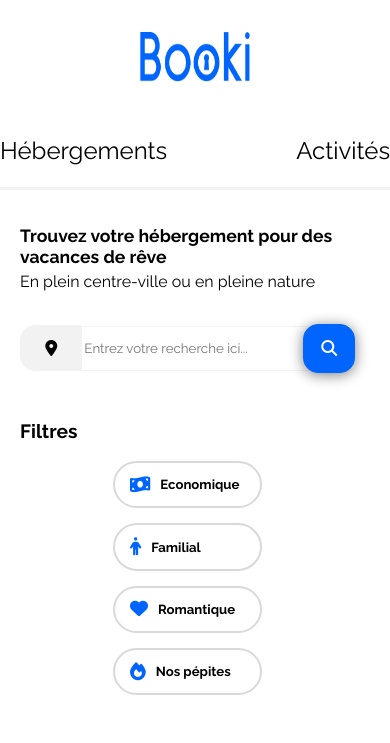
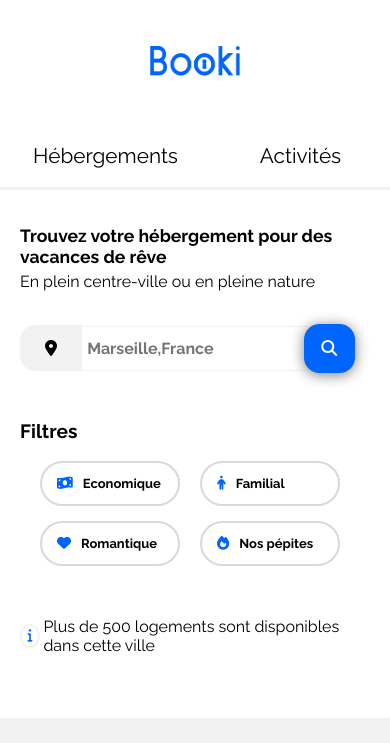
Before and after one commit to StephDev-tech/booki-starter-code-master, a plain HTML site: page index.html in a window 390 px wide. Shown: the top 743 px of the page. Drawn offline with Linux system fonts and the light colour scheme.

Commit message:
correction sur la version mobile

```diff
--- a/css/style.css
+++ b/css/style.css
@@ -84,7 +84,9 @@ a {
 
 .nav{
     height: 100%;
+    width: 50%;
     border-top: #0065fc00 solid 2px;
+    text-align: center;
     line-height: 3em;
 }
 
@@ -112,7 +114,7 @@ a {
 
 .icon-localisation{
     display: block;
-    width: 50px;
+    width: 40px;
     height: 44px;
     border-top-left-radius: 15px ;
     border-bottom-left-radius: 15px;
@@ -131,7 +133,9 @@ a {
 .input-recherche{
     height: 45px;
     width: 160px;
-    padding: 2px;
+    padding-left: 5px;
+    font-size: medium;
+    font-weight: bold;
     box-sizing: border-box;
     border-left: none;
     border-right: none;
@@ -141,7 +145,7 @@ a {
 
 .bouton-rechercher{
     height: 44px;
-    width: 150px;
+    width: 130px;
     font-family: 'Raleway', sans-serif;
     font-weight: bolder;
     font-size: 1em;
@@ -174,9 +178,16 @@ a {
     align-items: center;
 }
 
+.texte-filtre{
+    display: flex;
+    align-items: center;
+}
+
 .div-bouton-filtre{
     display: flex;
     flex-direction: row;
+    padding-top: 15px;
+    box-sizing: border-box;
 }
 
 .bouton-filtre{
@@ -442,6 +453,10 @@ a {
         align-items: flex-start;
     }
 
+    .div-bouton-filtre{
+        padding-top: 0;
+    }
+
     .hebergements-and-populaires {
         flex-direction: column;
     }
@@ -479,7 +494,7 @@ a {
 
     .card-activites-marseille{
         width: 22%;
-        max-height: 300px;
+        max-height: 290px;
         display: flex;
         flex-direction: column;
         justify-content: space-between;
@@ -515,7 +530,6 @@ a {
         justify-content: space-around;
         width: 100%;
         height: 190px;
-
     }
 
     .div-logo{
@@ -524,17 +538,22 @@ a {
     }
 
     .logo{
-        height: 50px;
-        width: 110px;
+        height: 30px;
+        width: 90px;
     }
 
     .navigation{
         width: 100%;
-        border-bottom: var(--main-bg-color) solid 3px;
     }
 
     .nav{
-        font-size: 1.5em;
+        padding-left: 16px;
+        box-sizing: border-box;
+        border-bottom: var(--main-bg-color) solid 3px;
+        width: 50%;
+        height: 100%;
+        text-align: center;
+        font-size: 1.3em;
     }
 
     .nav:hover{
@@ -587,24 +606,23 @@ a {
     }
 
     .div-bouton-filtre{
-        width: 90%;
+        width: 100%;
         display: flex;
         flex-wrap: wrap;
-        justify-content: space-around;
     }
 
     .bouton-filtre{
-        width: 149px;
-        height: min-content;
+        width: 40%;
     }
 
     .logo-filtre{
-        font-size: 1.em;
+        font-size: 1.05em;
         width: fit-content;
+
     }
 
     .text-bouton-filtre{
-        font-size: 0.99em;
+        font-size: small;
         width: fit-content;
         text-align: justify;
     }
@@ -623,6 +641,7 @@ a {
 
     .populaires-cards {
         flex-direction: column;
+        align-items: center;
     }
 
     .populaires-cards a {
--- a/index.html
+++ b/index.html
@@ -36,7 +36,7 @@
                     <label class="icon-localisation" for="recherche">
                         <i class="fa-solid fa-location-dot"></i>
                     </label>
-                    <input class="input-recherche" type="text" name="recherche" placeholder="Entrez votre recherche ici...">
+                    <input class="input-recherche" type="text" name="recherche" placeholder="Marseille,France">
                     <input class="bouton-rechercher" type="submit" value="Rechercher">
                     <button class="bouton-rechercher-logo"><i class="fa-solid fa-magnifying-glass"></i></button>
                 </form>
```
